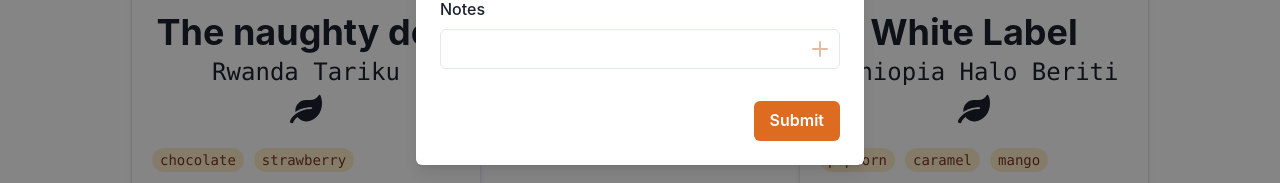
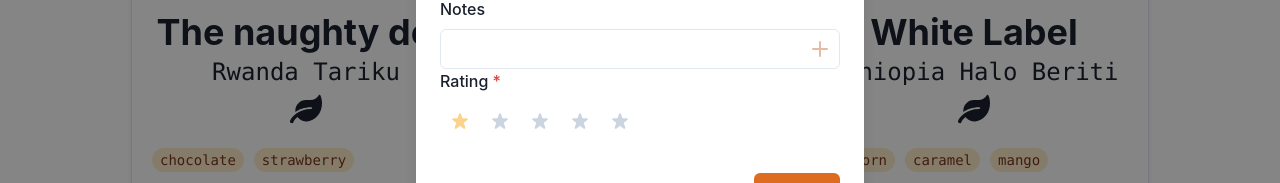
Before and after one commit to mdanko/coffee-bible, a React (Create React App) app: page / in a window 1280 px wide. Both pictures are taken after a click on the button 1172 px from the left and 50 px from the top of the page. Shown: the part 421-604 px from the top of the page. Built offline with nearby package versions, Linux system fonts and the light colour scheme.

Commit message:
feat: Add rating

```diff
--- a/src/AddForm.js
+++ b/src/AddForm.js
@@ -15,13 +15,15 @@ import {
   WrapItem,
   Wrap,
   TagCloseButton,
+  Box,
 } from '@chakra-ui/react';
 import { useCoffee } from './context/CoffeeContext';
-import { AddIcon } from '@chakra-ui/icons';
+import { AddIcon, StarIcon } from '@chakra-ui/icons';
 
 const AddForm = ({ closeDialog }) => {
   const { addCoffee } = useCoffee();
   const [note, setNote] = useState('');
+  const [rating, setRating] = useState(0);
   const getIsAddNoteDisabled = notes => note === '' || notes.includes(note);
 
   const validateRequired = value => {
@@ -40,6 +42,7 @@ const AddForm = ({ closeDialog }) => {
         farm: '',
         process: '',
         notes: [],
+        rating: 0,
       }}
       onSubmit={async (values, actions) => {
         await new Promise(resolve => setTimeout(resolve, 500));
@@ -153,6 +156,32 @@ const AddForm = ({ closeDialog }) => {
               </FormControl>
             )}
           />
+          <Field key="rating" name="rating" validate={validateRequired}>
+            {({ field, form }) => (
+              <FormControl
+                isInvalid={form.errors.rating && form.touched.rating}
+                isRequired
+              >
+                <FormLabel htmlFor="rating">Rating</FormLabel>
+                <Box d="flex" alignItems="center">
+                  {Array(5)
+                    .fill('')
+                    .map((_, i) => (
+                      <IconButton
+                        key={i}
+                        variant="ghost"
+                        colorScheme="orange"
+                        aria-label={`Rate ${i}`}
+                        size="md"
+                        icon={<StarIcon />}
+                        color={i <= field.value ? 'orange.200' : 'gray.300'}
+                        onClick={() => props.setFieldValue('rating', i)}
+                      />
+                    ))}
+                </Box>
+              </FormControl>
+            )}
+          </Field>
           <Button
             mt={8}
             mb={4}
```
